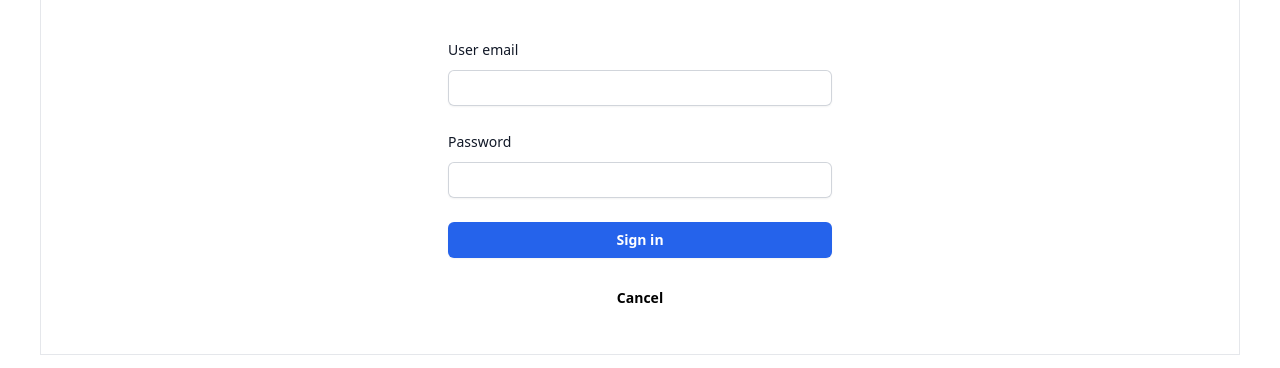
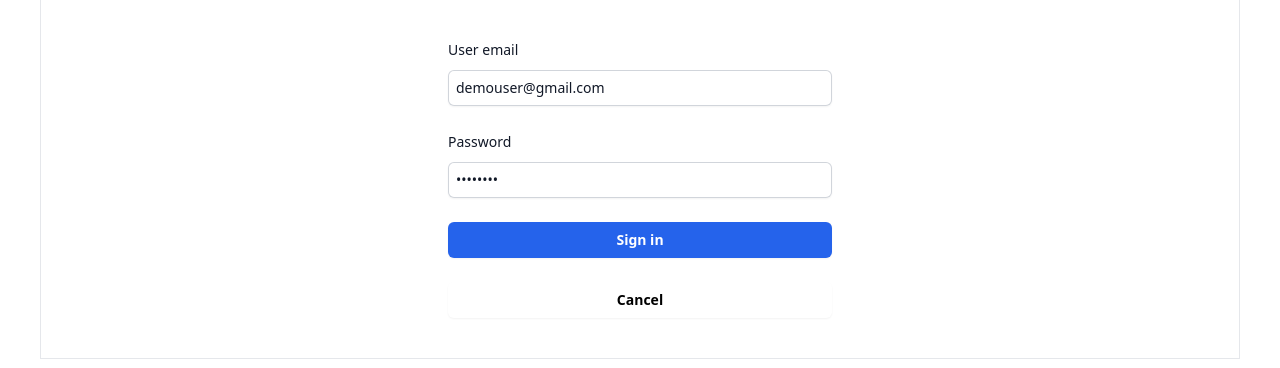
Before and after one commit to Spyware08/Shopcart, a React (Vite) app in the folder Frontend/: page /login in a window 1280 px wide. Shown: the part 191-559 px from the top of the page. Built offline with nearby package versions, Linux system fonts and the light colour scheme.

Commit message:
Updated the default login Login Credientials

```diff
--- a/Frontend/src/API/API.jsx
+++ b/Frontend/src/API/API.jsx
@@ -1,12 +1,13 @@
 import axios from "axios";
 const API = axios.create({
     baseURL: "https://shopcart-backend-pearl.vercel.app",
+    // baseURL: "http://192.168.224.94:8080",
 
 
     timeout: 10000, // 10 seconds in milliseconds
     headers: {
         "Content-Type": "application/json",
-        // You can add other headers as needed
+
     },
     withCredentials: true
 });
--- a/Frontend/src/Component/ReuseComponent/Login.jsx
+++ b/Frontend/src/Component/ReuseComponent/Login.jsx
@@ -1,84 +1,105 @@
-import React from 'react'
+import React, { useState } from 'react';
 import { FaShopify } from "react-icons/fa6";
-import { useRef } from 'react';
 import { useNavigate } from 'react-router-dom';
 import API from '../../API/API';
 import { ToastContainer, toast } from 'react-toastify';
 import 'react-toastify/dist/ReactToastify.css';
 
 export default function LoginAccount() {
-  const navigate = useNavigate()
+  const navigate = useNavigate();
 
-  const log_useremail = useRef()
-  const log_password = useRef()
+  const [email, setEmail] = useState('demouser@gmail.com');
+  const [password, setPassword] = useState('12345678');
 
   async function handleSubmit(e) {
     e.preventDefault();
-    if (log_useremail.current && log_password.current) {
+    if (email && password) {
       let log_data = {
-        email: log_useremail.current.value,
-        password: log_password.current.value
+        email: email,
+        password: password
       };
       console.log("log data is", log_data);
 
       try {
         const res = await API.post("/login", log_data);
         sessionStorage.setItem("userData", JSON.stringify(res.data.userdata));
-          return navigate("/");
+        return navigate("/");
 
       } catch (e) {
         console.error("e", e.response.status);
         if (e.response.status === 401) {
-          // Handle wrong password scenario
           toast.info("Invalid Password");
         } else if (e.response.status === 404) {
           toast.info("User Not Found");
         } else {
-          // Handle other status codes if needed
           toast.error("Please Fill all Details");
         }
-
       }
     }
   }
 
   return (
     <div className='border-spacing-1 rounded-xl m-10 max-[450px]:h-screen max-[450px]:m-0'>
-
       <div className="flex flex-col justify-center py-10 px-12 border max-[450px]:px-5">
         <div className="sm:mx-auto sm:w-full sm:max-w-sm">
           <h3 className='flex items-center text-green-800 text-2xl font-bold justify-center'><FaShopify />ShopCart</h3>
           <p className='text-center text-sm text-gray-800'>Buy Top Brands Cloths and Gadgets Here.</p>
           <h2 className="mt-5 text-center text-2xl font-bold leading-9 tracking-tight text-gray-900">Login to your account</h2>
         </div>
-
         <div className="mt-10 sm:mx-auto sm:w-full sm:max-w-sm">
-          <form className="space-y-6"  >
+          <form className="space-y-6">
             <div>
               <label className="block text-sm font-medium leading-6 text-gray-900">User email</label>
               <div className="mt-2">
-                <input id="email" name="email" type="email" ref={log_useremail} required className="px-2 block w-full rounded-md border-0 py-1.5 text-gray-900 shadow-sm ring-1 ring-inset ring-gray-300 placeholder:text-gray-400 focus:ring-2 focus:ring-inset focus:ring-indigo-600 sm:text-sm sm:leading-6" />
+                <input
+                  id="email"
+                  name="email"
+                  type="email"
+                  value={email}
+                  onChange={(e) => setEmail(e.target.value)}
+                  required
+                  className="px-2 block w-full rounded-md border-0 py-1.5 text-gray-900 shadow-sm ring-1 ring-inset ring-gray-300 placeholder:text-gray-400 focus:ring-2 focus:ring-inset focus:ring-indigo-600 sm:text-sm sm:leading-6"
+                />
               </div>
             </div>
-
             <div>
               <div className="flex items-center justify-between">
                 <label htmlFor="password" className="block text-sm font-medium leading-6 text-gray-900">Password</label>
-
               </div>
               <div className="mt-2">
-                <input id="password" name="password" type="password" ref={log_password} autoComplete="current-password" required className="px-2 block w-full rounded-md border-0 py-1.5 text-gray-900 shadow-sm ring-1 ring-inset ring-gray-300 placeholder:text-gray-400 focus:ring-2 focus:ring-inset focus:ring-indigo-600 sm:text-sm sm:leading-6" />
+                <input
+                  id="password"
+                  name="password"
+                  type="password"
+                  value={password}
+                  onChange={(e) => setPassword(e.target.value)}
+                  autoComplete="current-password"
+                  required
+                  className="px-2 block w-full rounded-md border-0 py-1.5 text-gray-900 shadow-sm ring-1 ring-inset ring-gray-300 placeholder:text-gray-400 focus:ring-2 focus:ring-inset focus:ring-indigo-600 sm:text-sm sm:leading-6"
+                />
               </div>
             </div>
-
             <div>
-              <button type="submit" onClick={handleSubmit} className="flex w-full justify-center rounded-md bg-blue-600 px-3 py-1.5 text-sm font-semibold leading-6 text-white shadow-sm hover:bg-blue-500 focus-visible:outline focus-visible:outline-2 focus-visible:outline-offset-2 focus-visible:outline-indigo-600">Sign in</button> <br />
-              <button  onClick={()=>{navigate("/")}} className="flex w-full justify-center rounded-md text-black bg-white-600 px-3 py-1.5 text-sm font-semibold leading-6shadow-sm hover:border hover:bg-blue-200">Cancel</button>
+              <button
+                type="submit"
+                onClick={handleSubmit}
+                className="flex w-full justify-center rounded-md bg-blue-600 px-3 py-1.5 text-sm font-semibold leading-6 text-white shadow-sm hover:bg-blue-500 focus-visible:outline focus-visible:outline-2 focus-visible:outline-offset-2 focus-visible:outline-indigo-600"
+              >
+                Sign in
+              </button>
+              <br />
+              <button
+                onClick={() => { navigate("/") }}
+                className="flex w-full justify-center rounded-md text-black bg-white-600 px-3 py-1.5 text-sm font-semibold leading-6 shadow-sm hover:border hover:bg-blue-200"
+              >
+                Cancel
+              </button>
             </div>
           </form>
         </div>
       </div>
-      <ToastContainer className="max-[450px]:w-[15rem] max-[450px]:ml-[170px] max-[450px]:mt-2"
+      <ToastContainer
+        className="max-[450px]:w-[15rem] max-[450px]:ml-[170px] max-[450px]:mt-2"
         position="top-right"
         autoClose={1500}
         hideProgressBar={false}
@@ -89,7 +110,7 @@ export default function LoginAccount() {
         draggable
         pauseOnHover
         theme="colored"
-        transition:Slide
+        transition="Slide"
       />
     </div>
   )
```
